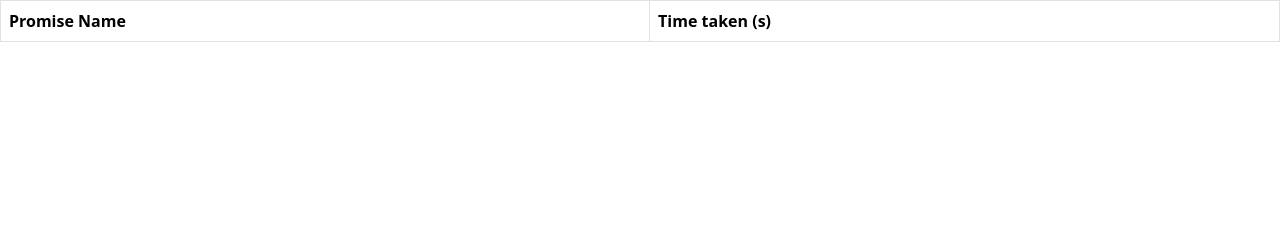
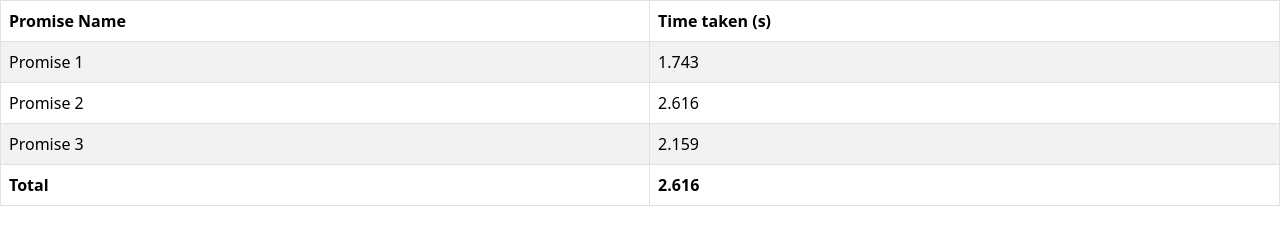
Before and after one commit to acciojob/wait-for-multiple-promises-VeeraMahendra7, a website: page main.html in a window 1280 px wide. Drawn offline with nearby package versions, Linux system fonts and the light colour scheme.

Commit message:
created a submission

```diff
--- a/main.html
+++ b/main.html
@@ -20,7 +20,11 @@
           <th>Time taken (s)</th>
         </tr>
       </thead>
-      <tbody id="output"></tbody>
+      <tbody id="output">
+		  <tr>
+			 <td colspan="2">Loading...</td>
+		  </tr>
+	  </tbody>
     </table>
 
     <script type="text/javascript" src="./script.js"></script>
--- a/script.js
+++ b/script.js
@@ -1 +1,42 @@
-//your JS code here. If required.
+let tbody = document.getElementById("output");
+
+
+let createPromise = (name) => {
+  const delay = Math.random() * 2000 + 1000;
+  const startTime = performance.now();
+
+  return new Promise((resolve) => {
+    setTimeout(() => {
+      const endTime = performance.now();
+      const timeTaken = (endTime - startTime) / 1000;
+      resolve({ name, timeTaken });
+    }, delay);
+  });
+}
+
+const promises = [
+  createPromise("Promise 1"),
+  createPromise("Promise 2"),
+  createPromise("Promise 3"),
+];
+
+Promise.all(promises).then((results) => {
+
+  tbody.innerHTML = "";
+
+  results.forEach((p) => {
+    const row = document.createElement("tr");
+    row.innerHTML = `
+      <td>${p.name}</td>
+      <td>${p.timeTaken.toFixed(3)}</td>
+    `;
+    tbody.appendChild(row);
+  });
+
+  const totalRow = document.createElement("tr");
+  totalRow.innerHTML = `
+    <td><strong>Total</strong></td>
+    <td><strong>${Math.max(...results.map(r => r.timeTaken)).toFixed(3)}</strong></td>
+  `;
+  tbody.appendChild(totalRow);
+});
```
